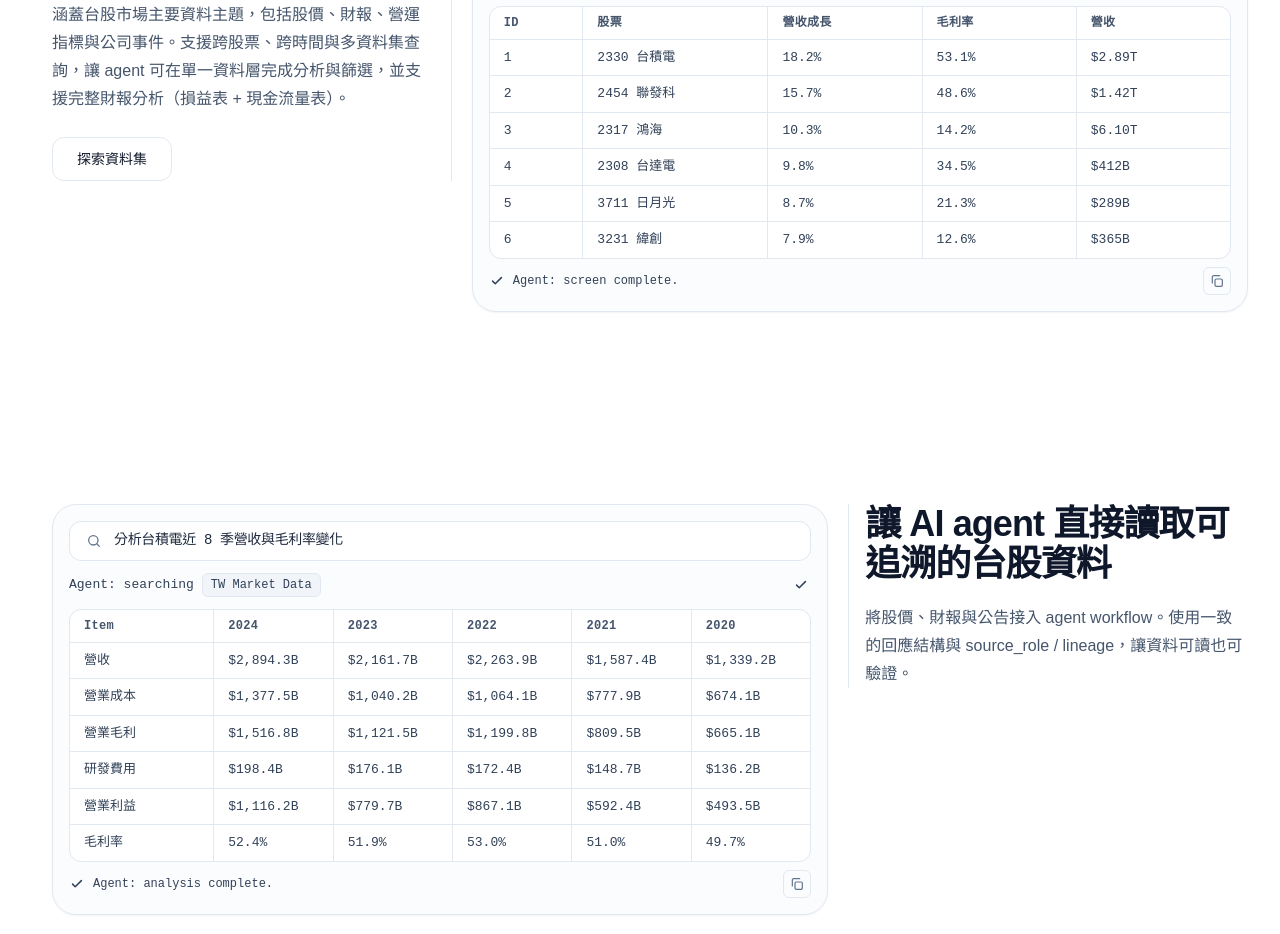
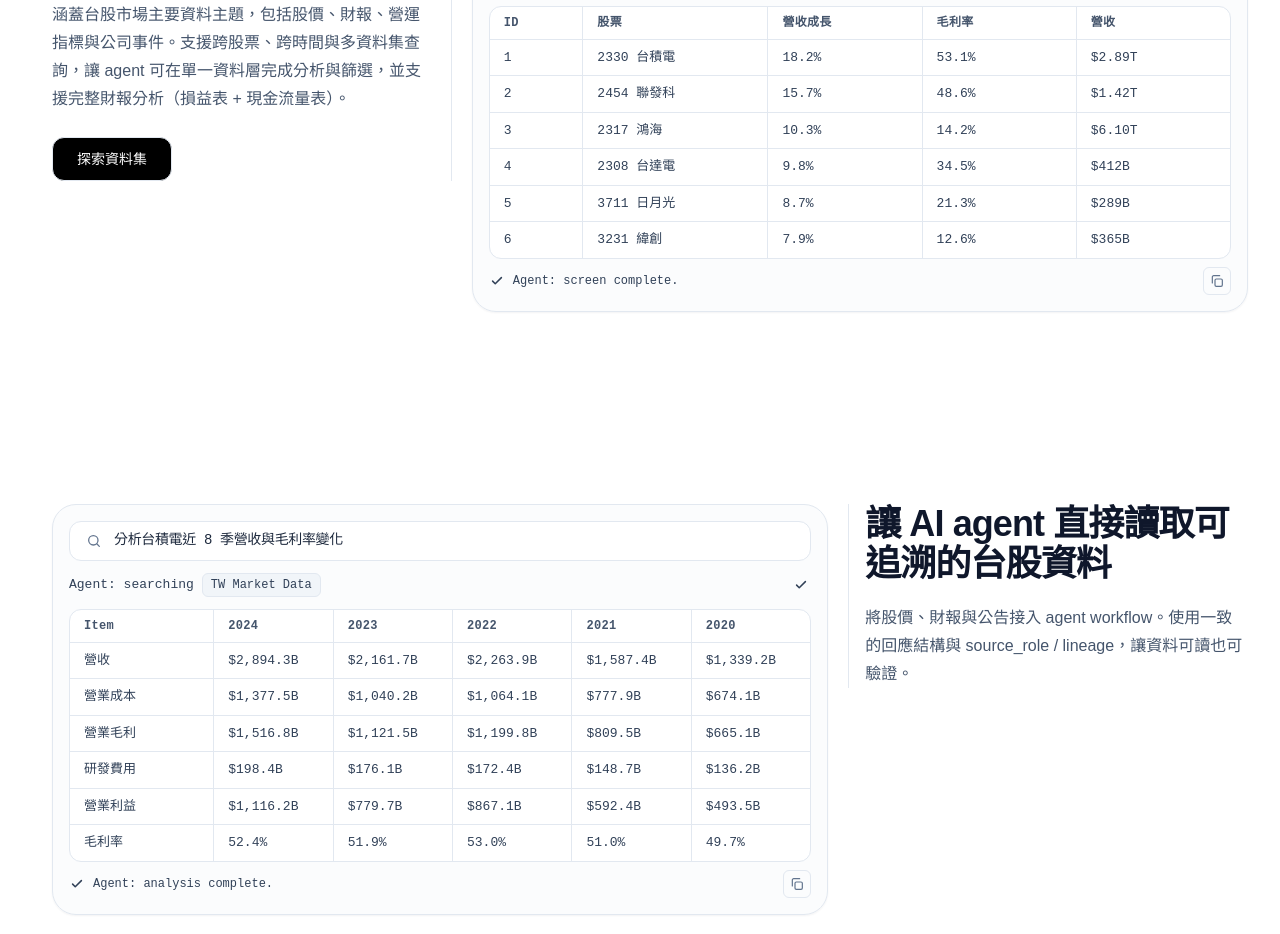
Before and after one commit to Anthonychiu1205/tw-market-data-website, a Next.js app: page / in a window 1280 px wide. Shown: the part 1400-2334 px from the top of the page. Built offline with nearby package versions, Linux system fonts and the light colour scheme; no server answers.

Commit message:
fix(datasets): match homepage dataset CTA primary button style

```diff
--- a/src/components/home/market-coverage-showcase.tsx
+++ b/src/components/home/market-coverage-showcase.tsx
@@ -38,7 +38,7 @@
                 agent 可在單一資料層完成分析與篩選，並支援完整財報分析（損益表 + 現金流量表）。
               </p>
               <div className="mt-6">
-                <Link href="/datasets" className={buttonClass("secondary")}>
+                <Link href="/datasets" className={buttonClass("primary")}>
                   探索資料集
                 </Link>
               </div>
```
